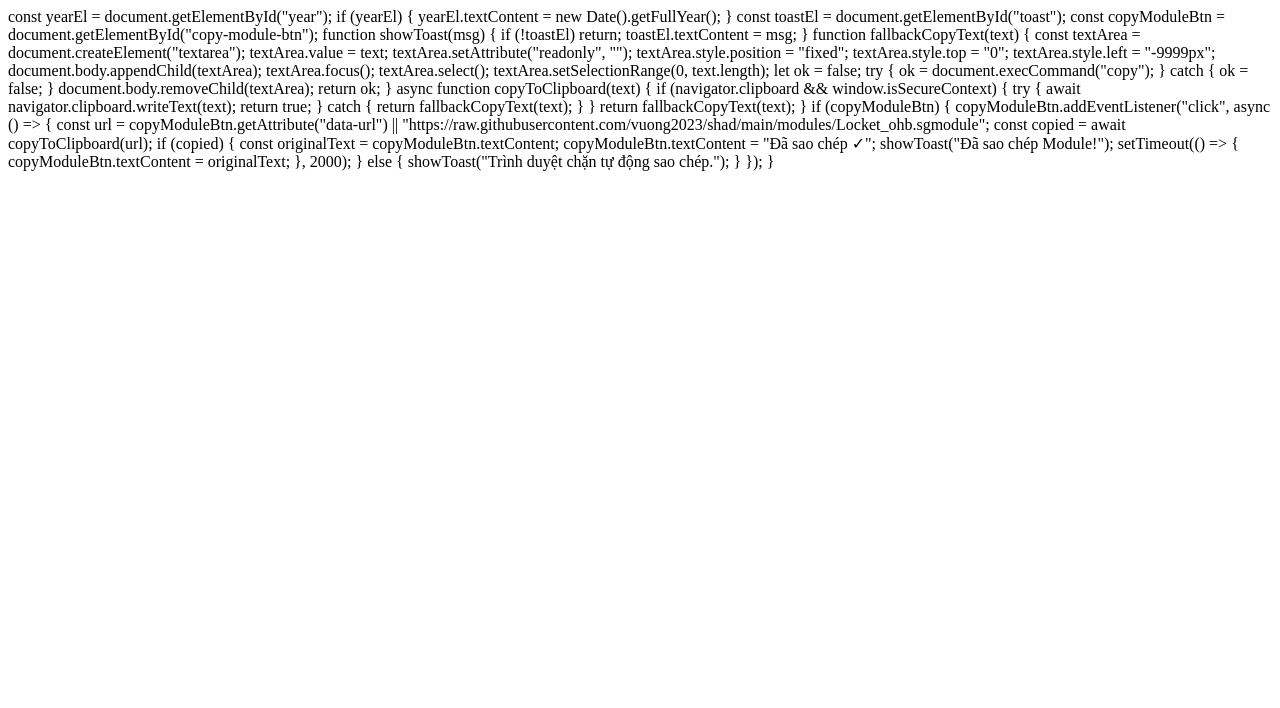
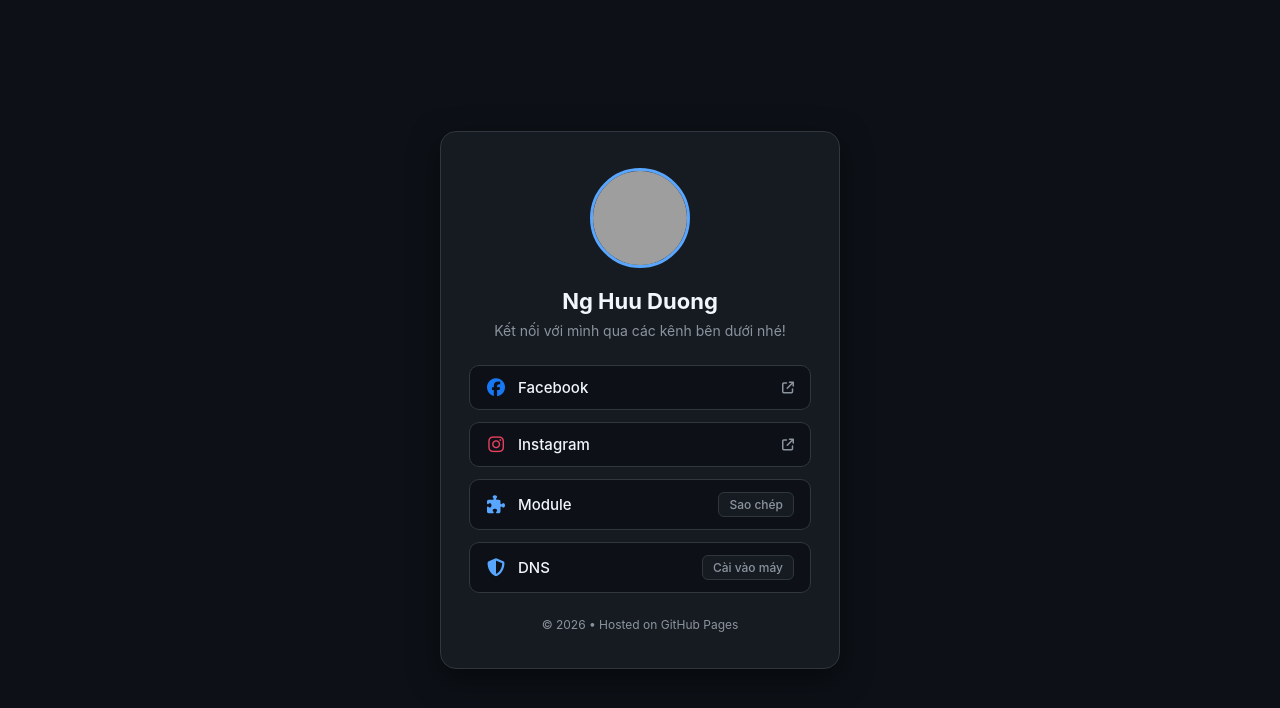
Before and after one commit to nghuuduong6666/locketgold, a plain HTML site: page index.html in a window 1280 px wide. Drawn offline with Linux system fonts and the light colour scheme; grey boxes are pictures that could not be loaded.

Commit message:
Update index.html

```diff
--- a/index.html
+++ b/index.html
@@ -1,68 +1,243 @@
-const yearEl = document.getElementById("year");
-if (yearEl) {
-  yearEl.textContent = new Date().getFullYear();
-}
+<!DOCTYPE html>
+<html lang="vi">
+<head>
+  <meta charset="UTF-8">
+  <meta name="viewport" content="width=device-width, initial-scale=1.0">
+  <title>Liên Hệ | Ng Huu Duong</title>
+  <!-- Thư viện icon FontAwesome -->
+  <link rel="stylesheet" href="https://cdnjs.cloudflare.com/ajax/libs/font-awesome/6.5.1/css/all.min.css">
+  <style>
+    :root {
+      --bg-color: #0d1117;
+      --card-bg: #161b22;
+      --border-color: #30363d;
+      --text-main: #f0f6fc;
+      --text-sub: #8b949e;
+      --accent: #58a6ff;
+      --btn-hover: #21262d;
+    }
 
-const toastEl = document.getElementById("toast");
-const copyModuleBtn = document.getElementById("copy-module-btn");
+    * {
+      box-sizing: border-box;
+      margin: 0;
+      padding: 0;
+    }
 
-function showToast(msg) {
-  if (!toastEl) return;
-  toastEl.textContent = msg;
-}
+    body {
+      font-family: -apple-system, BlinkMacSystemFont, "Segoe UI", Roboto, Helvetica, Arial, sans-serif;
+      background-color: var(--bg-color);
+      color: var(--text-main);
+      display: flex;
+      justify-content: center;
+      align-items: center;
+      min-height: 100vh;
+      padding: 20px;
+    }
 
-function fallbackCopyText(text) {
-  const textArea = document.createElement("textarea");
-  textArea.value = text;
-  textArea.setAttribute("readonly", "");
-  textArea.style.position = "fixed";
-  textArea.style.top = "0";
-  textArea.style.left = "-9999px";
-  document.body.appendChild(textArea);
+    .profile-card {
+      background: var(--card-bg);
+      border: 1px solid var(--border-color);
+      border-radius: 16px;
+      padding: 36px 28px;
+      width: 100%;
+      max-width: 400px;
+      text-align: center;
+      box-shadow: 0 10px 30px rgba(0, 0, 0, 0.5);
+    }
 
-  textArea.focus();
-  textArea.select();
-  textArea.setSelectionRange(0, text.length);
+    .avatar {
+      width: 100px;
+      height: 100px;
+      border-radius: 50%;
+      object-fit: cover;
+      border: 3px solid var(--accent);
+      margin-bottom: 16px;
+    }
 
-  let ok = false;
-  try {
-    ok = document.execCommand("copy");
-  } catch {
-    ok = false;
-  }
+    h1 {
+      font-size: 22px;
+      margin-bottom: 6px;
+    }
 
-  document.body.removeChild(textArea);
-  return ok;
-}
+    .bio {
+      font-size: 14px;
+      color: var(--text-sub);
+      margin-bottom: 24px;
+      line-height: 1.5;
+    }
 
-async function copyToClipboard(text) {
-  if (navigator.clipboard && window.isSecureContext) {
-    try {
-      await navigator.clipboard.writeText(text);
-      return true;
-    } catch {
-      return fallbackCopyText(text);
+    .links-container {
+      display: flex;
+      flex-direction: column;
+      gap: 12px;
     }
-  }
-  return fallbackCopyText(text);
-}
 
-if (copyModuleBtn) {
-  copyModuleBtn.addEventListener("click", async () => {
-    const url =
-      copyModuleBtn.getAttribute("data-url") ||
-      "https://raw.githubusercontent.com/vuong2023/shad/main/modules/Locket_ohb.sgmodule";
+    .contact-item {
+      display: flex;
+      align-items: center;
+      justify-content: space-between;
+      background: #0d1117;
+      border: 1px solid var(--border-color);
+      border-radius: 10px;
+      padding: 12px 16px;
+      color: var(--text-main);
+      text-decoration: none;
+      font-size: 15px;
+      font-weight: 500;
+      transition: all 0.2s ease;
+      cursor: pointer;
+    }
 
-    const copied = await copyToClipboard(url);
-    if (copied) {
-      const originalText = copyModuleBtn.textContent;
-      copyModuleBtn.textContent = "Đã sao chép ✓";
-      showToast("Đã sao chép Module!");
-      setTimeout(() => {
-        copyModuleBtn.textContent = originalText;
+    .contact-item:hover {
+      background: var(--btn-hover);
+      border-color: var(--accent);
+      transform: translateY(-2px);
+    }
+
+    /* Hiệu ứng màu riêng cho Facebook và Instagram khi rê chuột */
+    .contact-item.facebook:hover {
+      border-color: #1877F2;
+    }
+    .contact-item.facebook i.brand-icon {
+      color: #1877F2;
+    }
+
+    .contact-item.instagram:hover {
+      border-color: #E4405F;
+    }
+    .contact-item.instagram i.brand-icon {
+      color: #E4405F;
+    }
+
+    .contact-left {
+      display: flex;
+      align-items: center;
+      gap: 12px;
+    }
+
+    .contact-left i {
+      font-size: 18px;
+      width: 20px;
+      text-align: center;
+      color: var(--accent);
+    }
+
+    .action-badge {
+      font-size: 12px;
+      color: var(--text-sub);
+      background: var(--card-bg);
+      padding: 4px 10px;
+      border-radius: 6px;
+      border: 1px solid var(--border-color);
+      transition: all 0.2s ease;
+    }
+
+    .contact-item:hover .action-badge {
+      color: var(--text-main);
+      border-color: var(--accent);
+    }
+
+    footer {
+      margin-top: 24px;
+      font-size: 12px;
+      color: var(--text-sub);
+    }
+  </style>
+</head>
+<body>
+
+  <div class="profile-card">
+    <img src="https://github.com/nghuuduong6666.png" alt="Avatar" class="avatar">
+
+    <h1>Ng Huu Duong</h1>
+    <p class="bio">Kết nối với mình qua các kênh bên dưới nhé!</p>
+
+    <div class="links-container">
+      <!-- Link Facebook -->
+      <a href="https://facebook.com/anhduongsongan" target="_blank" rel="noopener noreferrer" class="contact-item facebook">
+        <div class="contact-left">
+          <i class="fa-brands fa-facebook brand-icon"></i>
+          <span>Facebook</span>
+        </div>
+        <i class="fa-solid fa-arrow-up-right-from-square" style="font-size: 12px; color: #8b949e;"></i>
+      </a>
+
+      <!-- Link Instagram -->
+      <a href="https://instagram.com/nghuuduong" target="_blank" rel="noopener noreferrer" class="contact-item instagram">
+        <div class="contact-left">
+          <i class="fa-brands fa-instagram brand-icon"></i>
+          <span>Instagram</span>
+        </div>
+        <i class="fa-solid fa-arrow-up-right-from-square" style="font-size: 12px; color: #8b949e;"></i>
+      </a>
+
+      <!-- Sao Chép Module -->
+      <div class="contact-item copy-module" role="button" tabindex="0" onclick="copyText('https://raw.githubusercontent.com/vuong2023/shad/main/modules/Locket_ohb.sgmodule', this)" onkeydown="if(event.key==='Enter'||event.key===' '){event.preventDefault();copyText('https://raw.githubusercontent.com/vuong2023/shad/main/modules/Locket_ohb.sgmodule', this);}">
+        <div class="contact-left">
+          <i class="fa-solid fa-puzzle-piece"></i>
+          <span>Module</span>
+        </div>
+        <span class="action-badge copy-badge">Sao chép</span>
+      </div>
+
+      <!-- Cài cấu hình DNS vào máy -->
+      <a href="https://apple.nextdns.io/?profile=a2dd89" target="_blank" rel="noopener noreferrer" class="contact-item">
+        <div class="contact-left">
+          <i class="fa-solid fa-shield-halved"></i>
+          <span>DNS</span>
+        </div>
+        <span class="action-badge">Cài vào máy</span>
+      </a>
+    </div>
+
+    <footer>© 2026 • Hosted on GitHub Pages</footer>
+  </div>
+
+  <script>
+    function showCopiedState(element) {
+      const badge = element.querySelector('.copy-badge');
+      const originalText = badge.innerText;
+      badge.innerText = 'Đã chép!';
+      badge.style.color = '#3fb950';
+      badge.style.borderColor = '#3fb950';
+
+      clearTimeout(element._copyTimer);
+      element._copyTimer = setTimeout(() => {
+        badge.innerText = originalText;
+        badge.style.color = '';
+        badge.style.borderColor = '';
       }, 2000);
-    } else {
-      showToast("Trình duyệt chặn tự động sao chép.");
     }
-  });
-}
+
+    function fallbackCopy(text) {
+      const textarea = document.createElement('textarea');
+      textarea.value = text;
+      textarea.setAttribute('readonly', '');
+      textarea.style.position = 'fixed';
+      textarea.style.opacity = '0';
+      document.body.appendChild(textarea);
+      textarea.select();
+      try {
+        document.execCommand('copy');
+      } finally {
+        document.body.removeChild(textarea);
+      }
+    }
+
+    function copyText(text, element) {
+      if (navigator.clipboard && window.isSecureContext) {
+        navigator.clipboard.writeText(text)
+          .then(() => showCopiedState(element))
+          .catch(() => {
+            fallbackCopy(text);
+            showCopiedState(element);
+          });
+      } else {
+        fallbackCopy(text);
+        showCopiedState(element);
+      }
+    }
+  </script>
+
+</body>
+</html>
```
